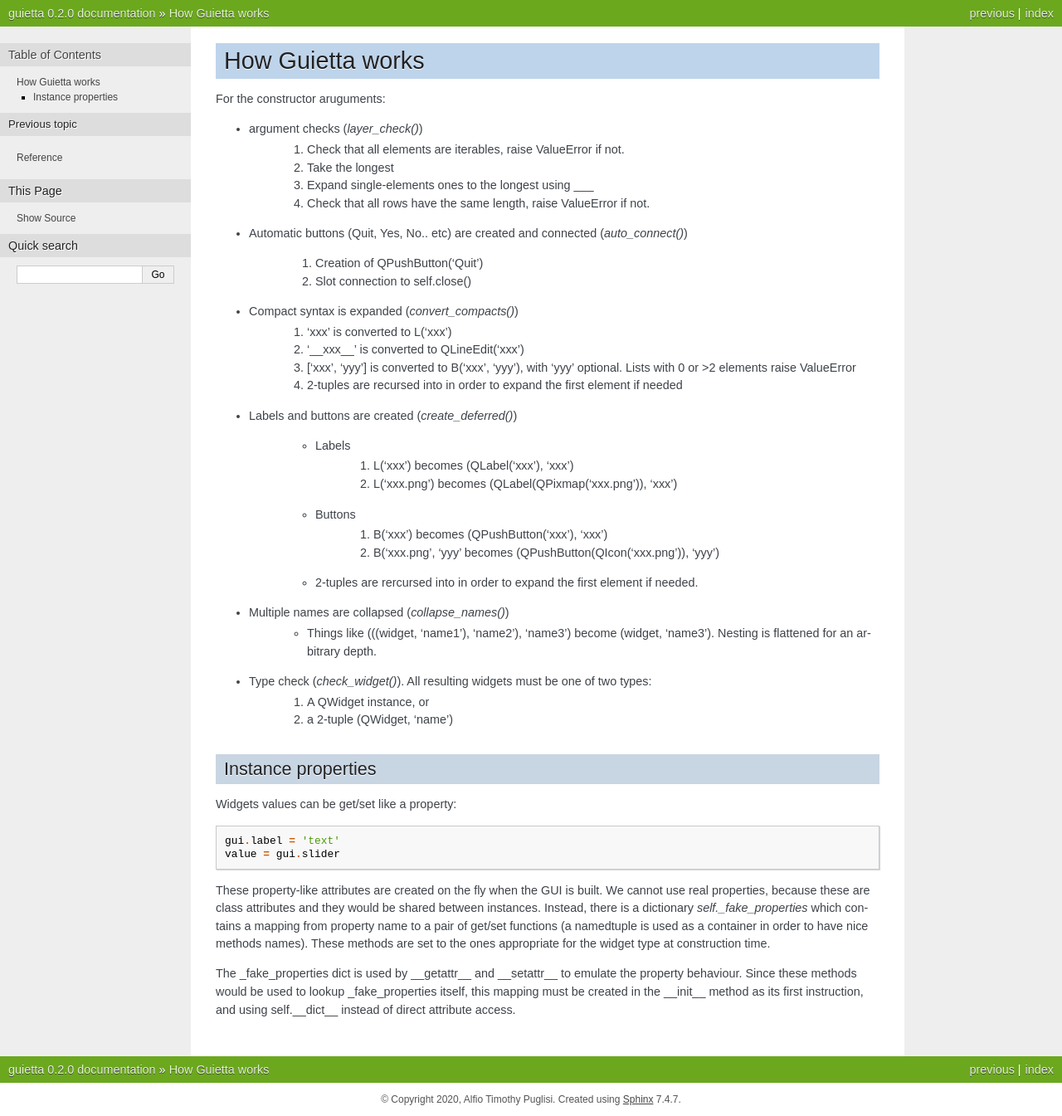
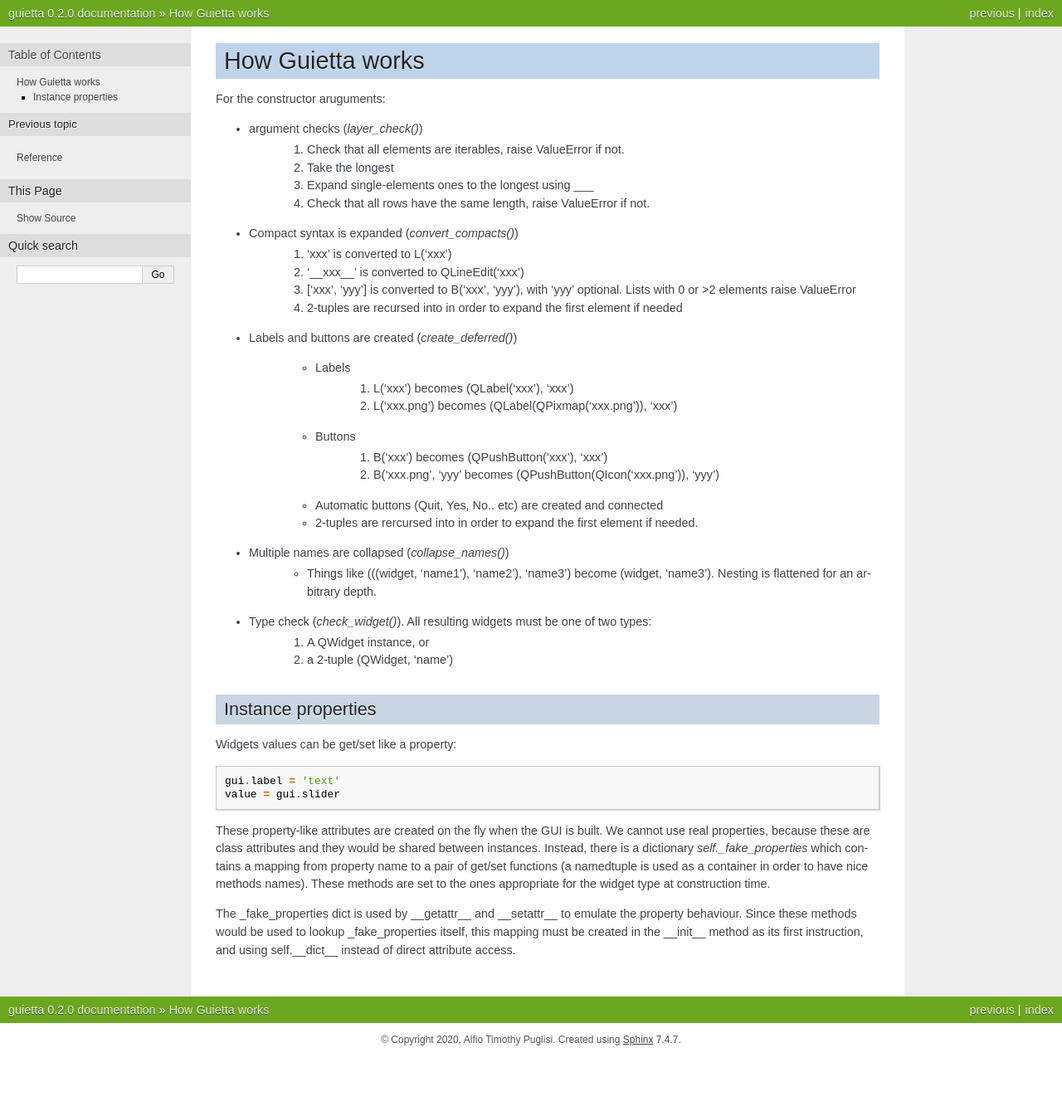
Before and after one commit to alfiopuglisi/guietta, a Sphinx documentation site: the page built from docs/internals.rst, in a window 1280 px wide. Shown: the whole page at 83% size. Built offline with Sphinx 7.4.7, drawn with Linux system fonts in a browser that asks for light colours; after the commit the page ends 1273 px from its top, so only the background shows below that.

Commit message:
Refactored auomatic buttons creation

```diff
--- a/docs/internals.rst
+++ b/docs/internals.rst
@@ -10,11 +10,6 @@ For the constructor aruguments:
     #. Take the longest
     #. Expand single-elements ones to the longest using ___
     #. Check that all rows have the same length, raise ValueError if not.
-
-- Automatic buttons (Quit, Yes, No.. etc) are created and connected
-  (*auto_connect()*)
-    1. Creation of QPushButton('Quit')
-    #. Slot connection to self.close()
 
 - Compact syntax is expanded (*convert_compacts()*)
     1. 'xxx' is converted to L('xxx')
```
Also changed, not shown: other parts of docs/internals.rst (+1 -0 lines), 1 other file.
